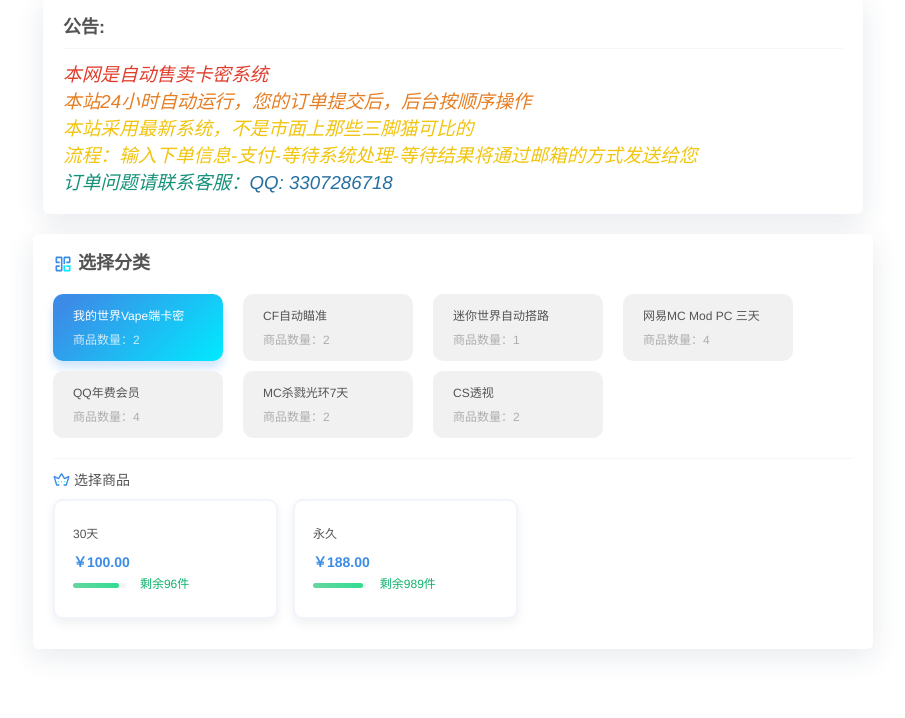
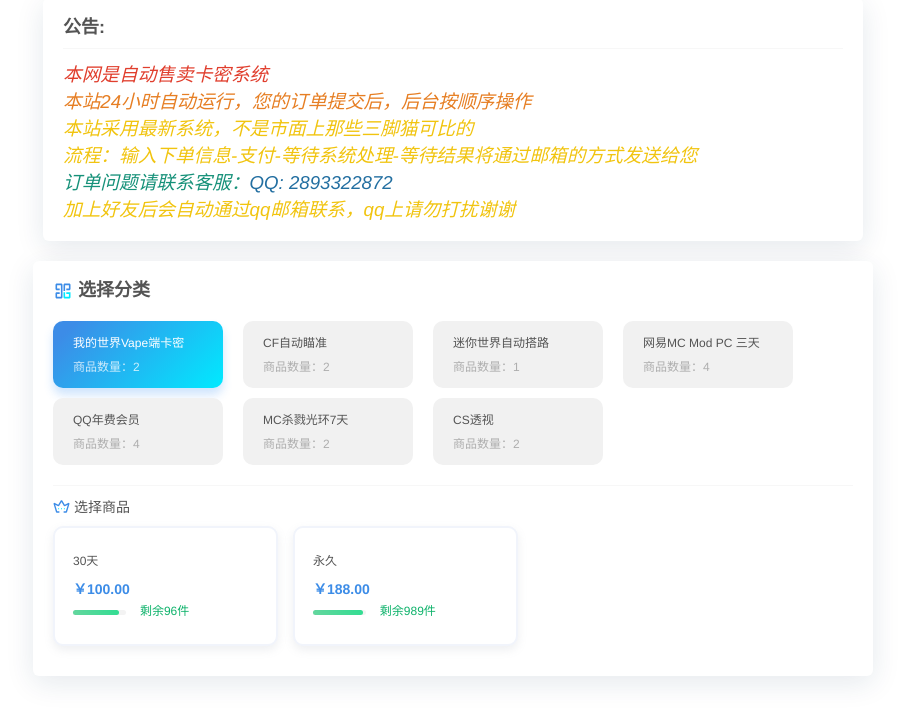
Before and after one commit to XT-xiaotong/XT-xiaotong.github.oi, a plain HTML site: page index.html in a window 1280 px wide. Shown: the part 82-800 px from the top of the page, without its empty margins (187-1092 px from the left). Drawn offline with Linux system fonts and the light colour scheme.

Commit message:
Update index.html

```diff
--- a/index.html
+++ b/index.html
@@ -61,7 +61,10 @@
                                                             style="font-size: 14pt;">订单问题请联系客服：<span
                                                                 style="color: #236fa1;"><a style="color: #236fa1;"
                                                                     href="https://t.me/huababy520">QQ:
-                                                                    3307286718</a></span></span></em></span>
+                                                                    2893322872</a></span></span></em></span>
+                                            </p>
+                                            <p style="text-align: left;"><span style="color: #f1c40f;"><em><span
+                                                            style="font-size: 14pt;">加上好友后会自动通过qq邮箱联系，qq上请勿打扰谢谢</span></em></span>
                                             </p>
                                         </div>
                                     </div>
```
